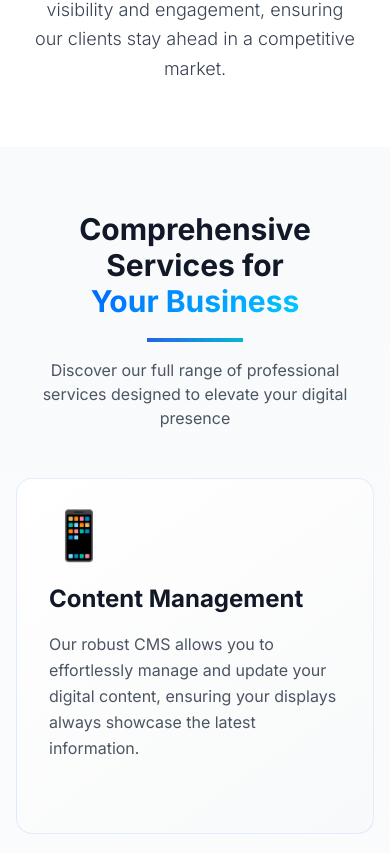
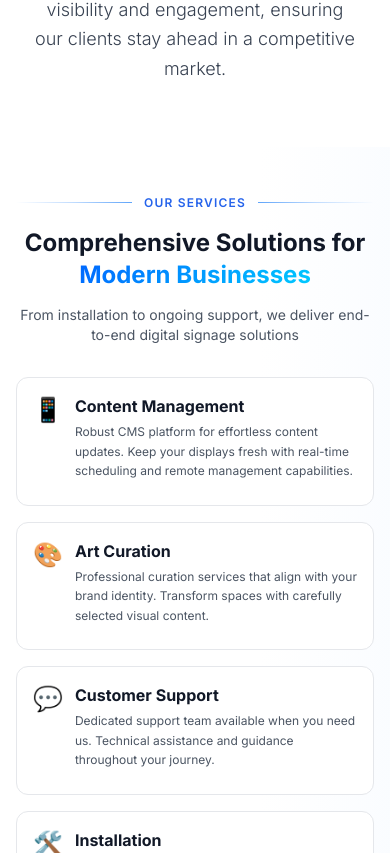
Before and after one commit to herftab/vizage-solutions, a Next.js app: page / in a window 390 px wide. Shown: the part 1011-1864 px from the top of the page. Built offline with nearby package versions, Linux system fonts and the light colour scheme.

Commit message:
Redesign services section with unique professional look and optimize for mobile with compact spacing

```diff
--- a/src/app/page.tsx
+++ b/src/app/page.tsx
@@ -112,38 +112,109 @@ export default function Home() {
       </section>
 
       {/* Services Section - Premium with Staggered Animation */}
-      <section className="py-16 md:py-24 bg-gradient-to-b from-gray-50 to-white relative">
-        <div className="max-w-7xl mx-auto px-4 sm:px-6 lg:px-8">
-          <div className="text-center mb-12 md:mb-20">
-            <h2 className="text-3xl sm:text-4xl md:text-5xl lg:text-6xl font-bold mb-4 md:mb-6 text-gray-900">
-              Comprehensive Services for <span className="gradient-text">Your Business</span>
+      <section className="py-12 md:py-24 bg-white relative overflow-hidden">
+        {/* Subtle background decoration */}
+        <div className="absolute top-0 right-0 w-1/3 h-full bg-gradient-to-l from-blue-50/30 to-transparent pointer-events-none"></div>
+
+        <div className="max-w-7xl mx-auto px-4 sm:px-6 lg:px-8 relative z-10">
+          <div className="mb-8 md:mb-20">
+            <div className="flex items-center gap-3 mb-4 md:mb-6">
+              <div className="h-px flex-grow bg-gradient-to-r from-transparent via-blue-200 to-blue-400"></div>
+              <span className="text-xs md:text-sm font-semibold tracking-widest text-blue-600 uppercase">Our Services</span>
+              <div className="h-px flex-grow bg-gradient-to-l from-transparent via-blue-200 to-blue-400"></div>
+            </div>
+            <h2 className="text-2xl sm:text-3xl md:text-5xl font-bold text-gray-900 text-center mb-3 md:mb-6">
+              Comprehensive Solutions for <br className="hidden sm:block" />
+              <span className="gradient-text">Modern Businesses</span>
             </h2>
-            <div className="w-24 h-1 bg-gradient-to-r from-blue-600 to-cyan-500 mx-auto mb-4 md:mb-6"></div>
-            <p className="text-base md:text-xl text-gray-600 max-w-3xl mx-auto px-4">
-              Discover our full range of professional services designed to elevate your digital presence
+            <p className="text-sm md:text-xl text-gray-600 max-w-3xl mx-auto text-center">
+              From installation to ongoing support, we deliver end-to-end digital signage solutions
             </p>
           </div>
 
-          <div className="grid grid-cols-1 md:grid-cols-2 lg:grid-cols-4 gap-8">
+          <div className="grid grid-cols-1 md:grid-cols-2 gap-4 md:gap-6 lg:gap-8">
             {[
-              { icon: '📱', title: 'Content Management', desc: 'Our robust CMS allows you to effortlessly manage and update your digital content, ensuring your displays always showcase the latest information.' },
-              { icon: '🎨', title: 'Art Curation', desc: 'Enhance your space with our professional art curation services, selecting pieces that align with your brand and captivate your audience.' },
-              { icon: '💬', title: 'Customer Support', desc: 'Experience unparalleled customer support with our dedicated team, ready to assist you with any inquiries or technical issues.' },
-              { icon: '🛠️', title: 'Installation', desc: 'Our expert installation team ensures your digital displays are set up for optimal performance and maximum impact.' },
-              { icon: '🖼️', title: 'Digital Canvas', desc: 'Transform your environment with our digital canvases, offering dynamic and interactive displays that engage and inspire.' },
-              { icon: '👆', title: 'Interactive Display', desc: 'Engage your audience with our interactive display solutions, designed to create immersive experiences and foster customer interaction.' },
-              { icon: '🪟', title: 'Window Display', desc: 'Maximize your storefront\'s impact with our high-visibility window displays, perfect for attracting attention in any lighting condition.' },
-              { icon: '📺', title: 'Dynamic Signage', desc: 'Our dynamic signage solutions provide versatile and eye-catching displays that adapt to your business needs.' }
+              {
+                icon: '📱',
+                title: 'Content Management',
+                desc: 'Robust CMS platform for effortless content updates. Keep your displays fresh with real-time scheduling and remote management capabilities.',
+                color: 'from-blue-500 to-cyan-500'
+              },
+              {
+                icon: '🎨',
+                title: 'Art Curation',
+                desc: 'Professional curation services that align with your brand identity. Transform spaces with carefully selected visual content.',
+                color: 'from-purple-500 to-pink-500'
+              },
+              {
+                icon: '💬',
+                title: 'Customer Support',
+                desc: 'Dedicated support team available when you need us. Technical assistance and guidance throughout your journey.',
+                color: 'from-green-500 to-teal-500'
+              },
+              {
+                icon: '🛠️',
+                title: 'Installation',
+                desc: 'Expert installation ensuring optimal performance. Professional setup for maximum impact and reliability.',
+                color: 'from-orange-500 to-red-500'
+              },
+              {
+                icon: '🖼️',
+                title: 'Digital Canvas',
+                desc: 'Dynamic displays that engage and inspire. Transform environments with interactive visual experiences.',
+                color: 'from-indigo-500 to-purple-500'
+              },
+              {
+                icon: '👆',
+                title: 'Interactive Display',
+                desc: 'Immersive touchscreen solutions for customer engagement. Create memorable interactive experiences.',
+                color: 'from-pink-500 to-rose-500'
+              },
+              {
+                icon: '🪟',
+                title: 'Window Display',
+                desc: 'High-visibility storefront solutions. Attract attention in any lighting with our specialized window displays.',
+                color: 'from-yellow-500 to-orange-500'
+              },
+              {
+                icon: '📺',
+                title: 'Dynamic Signage',
+                desc: 'Versatile displays that adapt to your needs. Eye-catching solutions for every business environment.',
+                color: 'from-cyan-500 to-blue-500'
+              }
             ].map((service, index) => (
-              <div key={index} className="premium-card p-8 rounded-2xl group cursor-pointer">
-                <div className="text-5xl mb-6 transform group-hover:scale-110 group-hover:rotate-6 transition-all duration-300">{service.icon}</div>
-                <h3 className="text-2xl font-bold mb-4 text-gray-900 group-hover:text-blue-600 transition-colors duration-300">{service.title}</h3>
-                <p className="text-gray-600 leading-relaxed mb-4">{service.desc}</p>
-                <div className="flex items-center text-blue-600 font-semibold opacity-0 group-hover:opacity-100 transition-opacity duration-300">
-                  Learn more
-                  <svg className="ml-2 w-4 h-4 transform group-hover:translate-x-1 transition-transform" fill="none" stroke="currentColor" viewBox="0 0 24 24">
-                    <path strokeLinecap="round" strokeLinejoin="round" strokeWidth={2} d="M9 5l7 7-7 7" />
-                  </svg>
+              <div
+                key={index}
+                className="group relative bg-white border border-gray-200 rounded-xl md:rounded-2xl p-4 md:p-8 hover:border-transparent hover:shadow-2xl transition-all duration-500 overflow-hidden"
+              >
+                {/* Animated gradient background on hover */}
+                <div className={`absolute inset-0 bg-gradient-to-br ${service.color} opacity-0 group-hover:opacity-5 transition-opacity duration-500`}></div>
+
+                {/* Accent line */}
+                <div className={`absolute top-0 left-0 w-1 h-0 bg-gradient-to-b ${service.color} group-hover:h-full transition-all duration-500`}></div>
+
+                <div className="relative z-10">
+                  <div className="flex items-start gap-3 md:gap-4 mb-2 md:mb-4">
+                    <div className="text-2xl md:text-4xl transform group-hover:scale-110 transition-transform duration-300 flex-shrink-0">
+                      {service.icon}
+                    </div>
+                    <div className="flex-1 min-w-0">
+                      <h3 className="text-base md:text-xl font-bold text-gray-900 mb-1 md:mb-2 group-hover:text-blue-600 transition-colors duration-300">
+                        {service.title}
+                      </h3>
+                      <p className="text-gray-600 leading-relaxed text-xs md:text-sm">
+                        {service.desc}
+                      </p>
+                    </div>
+                  </div>
+
+                  {/* Learn more link - hidden on mobile */}
+                  <div className="hidden md:flex items-center text-sm font-semibold text-blue-600 opacity-0 group-hover:opacity-100 transform translate-y-2 group-hover:translate-y-0 transition-all duration-300 mt-4">
+                    <span>Explore service</span>
+                    <svg className="ml-2 w-4 h-4 transform group-hover:translate-x-1 transition-transform" fill="none" stroke="currentColor" viewBox="0 0 24 24">
+                      <path strokeLinecap="round" strokeLinejoin="round" strokeWidth={2} d="M17 8l4 4m0 0l-4 4m4-4H3" />
+                    </svg>
+                  </div>
                 </div>
               </div>
             ))}
```
